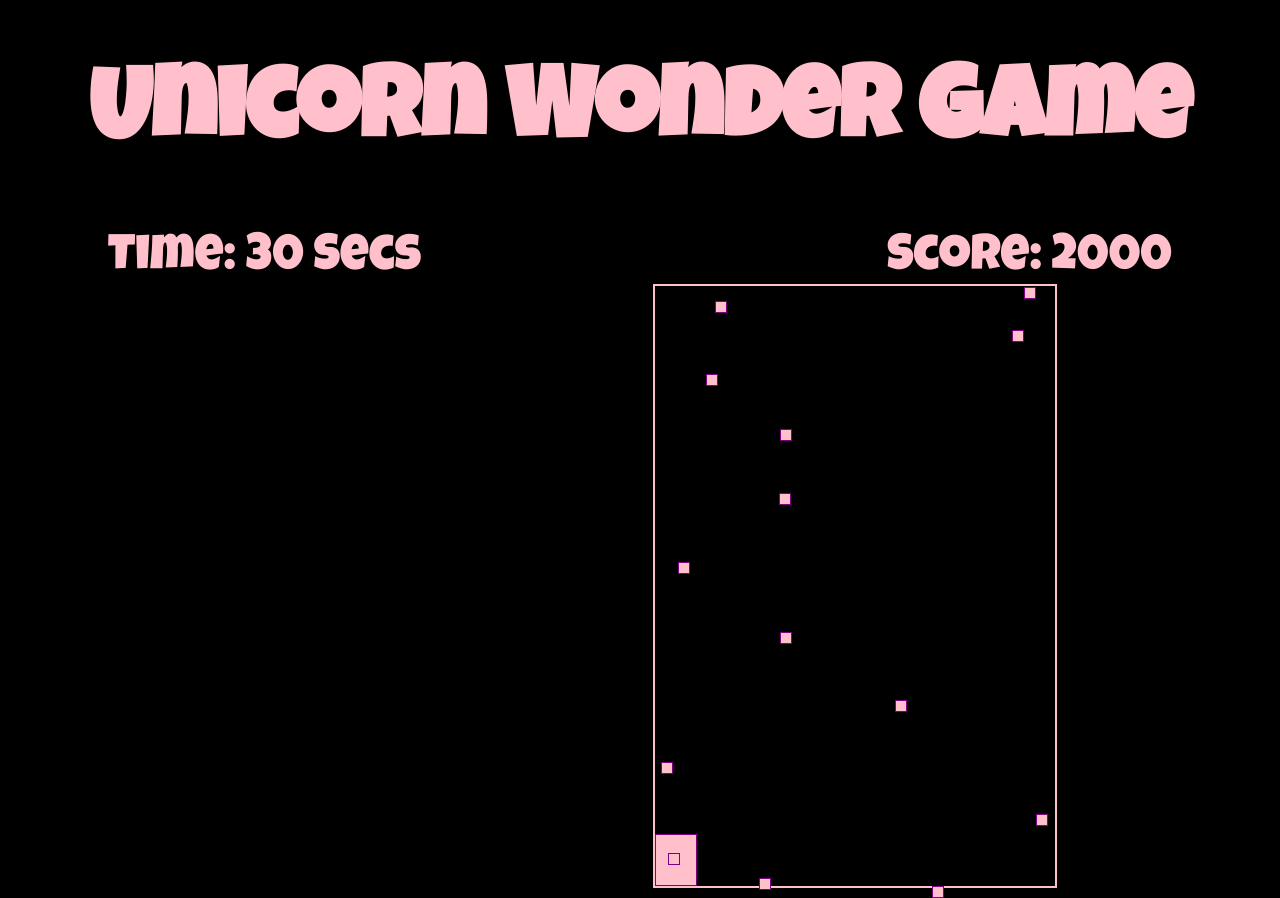
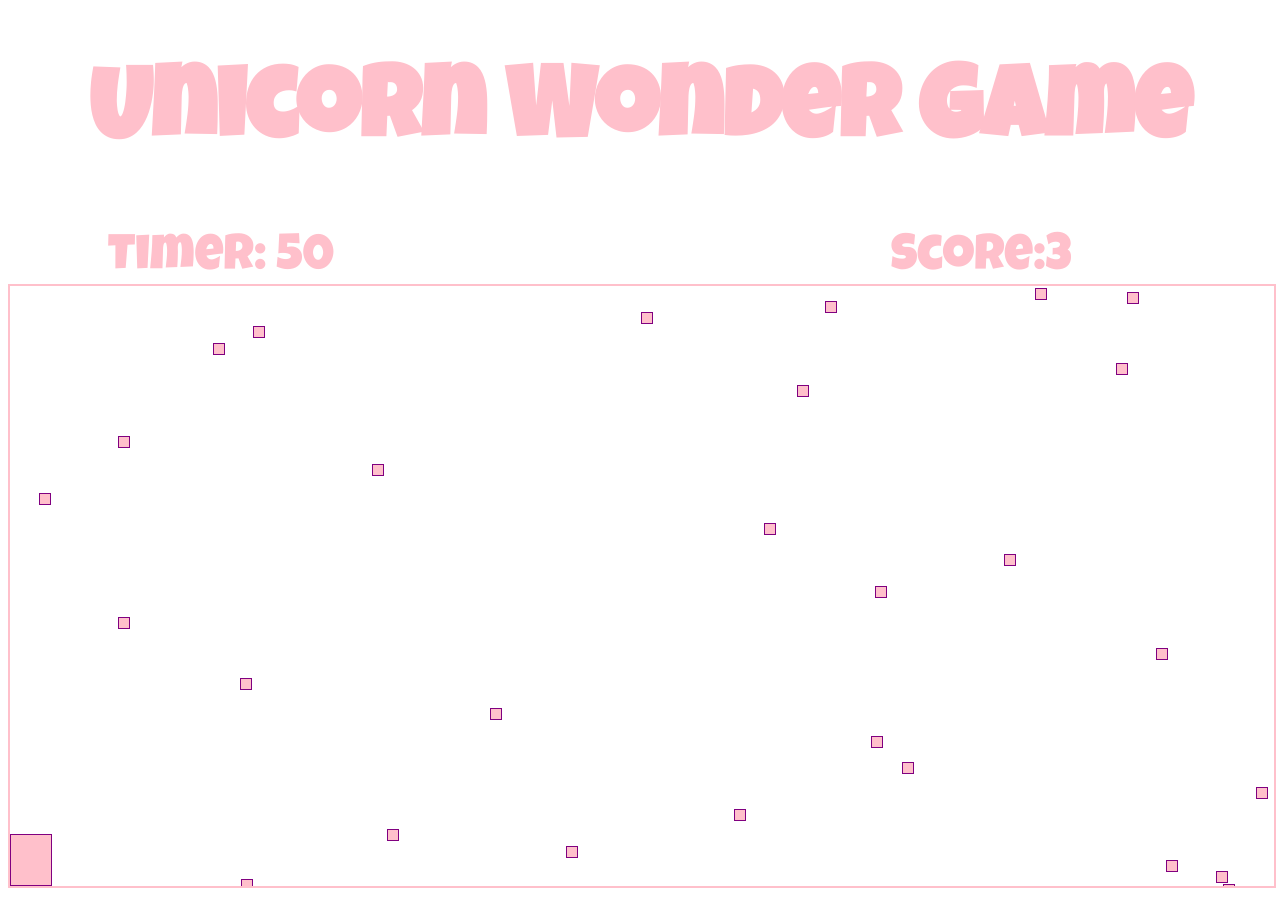
Before and after one commit to jsadler98/WDI_PROJECT_1, a PHP site: page / in a window 1280 px wide. Run offline with PHP 8.4, Linux system fonts and the light colour scheme; some libraries are stand-ins or nearby versions.

Commit message:
fixed timer so it starts all the time

```diff
--- a/css/style.css
+++ b/css/style.css
@@ -1,9 +1,5 @@
-body{
-  background-color: black;
-}
-
-main {
-background-color: black;
+body {
+  background-image: url("");
 }
 
 .coins{
@@ -22,15 +18,14 @@ h1 {
   color: pink;
   font-size: 100px;
   font-family: 'Luckiest Guy', cursive;
-text-shadow: purple ;
 }
 
 .playingArea{
-  width: 400px;
+  width: 100%;
   height: 600px;
   border: 2px solid pink;
   position: relative;
-  margin-left: 645px;
+  overflow: hidden;
 }
 
 .unicorn{
@@ -42,12 +37,20 @@ text-shadow: purple ;
   bottom: 0px;
 }
 
-.score {
+#score {
 color: pink;
 font-family: 'Luckiest Guy', cursive;
 margin-right: 100px;
 font-size: 50px;
 float: right;
+}
+
+.scoreboard {
+  color: pink;
+  font-family: 'Luckiest Guy', cursive;
+  margin-right: 100px;
+  font-size: 50px;
+  float: right;
 }
 
 .timer {
--- a/index.html
+++ b/index.html
@@ -15,8 +15,8 @@
   <header>
     <h1>Unicorn Wonder Game</h1>
   </header>
-  <div class="score">Score: 2000</div>
-  <div class="timer">Time: 30 Secs</div>
+  <div class="scoreboard">Score: <span id="score">0</span></div>
+  <div class="timer">Timer: <span id="time">60</span></div>
   <main>
     <div class="playingArea">
       <div class="unicorn"></div>
--- a/js/app.js
+++ b/js/app.js
@@ -1,19 +1,31 @@
 $(init);
 
 let $unicorn;
+timer();
+
 
 function init() {
+
   $unicorn = $('.unicorn');
   $(document).on('keydown', handleKeyCode);
-  createCoin();
-  // animateFall();
+  $(window).on('load',timer);
+}
+
+function timer(){
+  let sec = 59;
+  let timer = setInterval(function() {
+    $('#time').html(sec--);
+    if (sec == -1) {
+      clearInterval(timer);
+    }
+  }, 800);
 }
 
 function handleKeyCode(e) {
   const playerLeftValue = parseInt($unicorn.css('left'));
 
   if (e.keyCode === 37 && playerLeftValue !== 0)   handlePlayerMovement('-');
-  if (e.keyCode === 39 && playerLeftValue <= 340) handlePlayerMovement('+');
+  if (e.keyCode === 39 && playerLeftValue <= $(window).width()) handlePlayerMovement('+');
 }
 
 function handlePlayerMovement(operation) {
@@ -22,34 +34,52 @@ function handlePlayerMovement(operation) {
 
 function createCoin() {
   const coin = $('<div class="coins"></div>');
-  coin.css('left', `${Math.floor(Math.random() * 390)}px`);
+  coin.css('left', `${Math.floor(Math.random() * $(window).width())}px`);
   $('.playingArea').append(coin);
   animateCoin(coin);
 }
- setInterval(function(){
-   createCoin()}, 150
+setInterval(function(){
+  createCoin()}, 100
 );
 
-function animateCoin(coin) {
-coin.animate({top: '600'}, 2000, function callback(){
-  coin.remove();
-});
+
+function updateScore() {
+  const $score = $('#score')
+    let score = $score.html();
+    score++
+    $score.html(score);
 }
 
+function animateCoin(coin) {
+  coin.animate({
+    top: '600'
+  }, {
+    duration: 3000,
+    step: function() {
+      const $div1 = $(this);
+      const $div2 = $unicorn;
+      const x1 = $div1.offset().left;
+      const y1 = $div1.offset().top;
+      const h1 = $div1.outerHeight(true);
+      const w1 = $div1.outerWidth(true);
+      const b1 = y1 + h1;
+      const r1 = x1 + w1;
+      const x2 = $div2.offset().left;
+      const y2 = $div2.offset().top;
+      const h2 = $div2.outerHeight(true);
+      const w2 = $div2.outerWidth(true);
+      const b2 = y2 + h2;
+      const r2 = x2 + w2;
 
-// function randomWidth() {
-//   const randomWidth = Math.floor(Math.random()*500);
-//   $.coins({'absolute': randomWidth});
-// }
-
-// function animateFall(){
-//   $coins.animate({top: '600'}, 2000, callback);
-//   function callback() {
-//   }
-// }
-
-
-
-// setinterval(function(){
-//   $("#animate").animate({top:'-50'},1000)
-// },2000);
+      if (b1 < y2 || y1 > b2 || r1 < x2 || x1 > r2) {
+        return;
+      } else {
+        $(this).remove();
+        updateScore()
+      }
+    },
+    complete: function() {
+      $(this).remove();
+    }
+  });
+}
```
